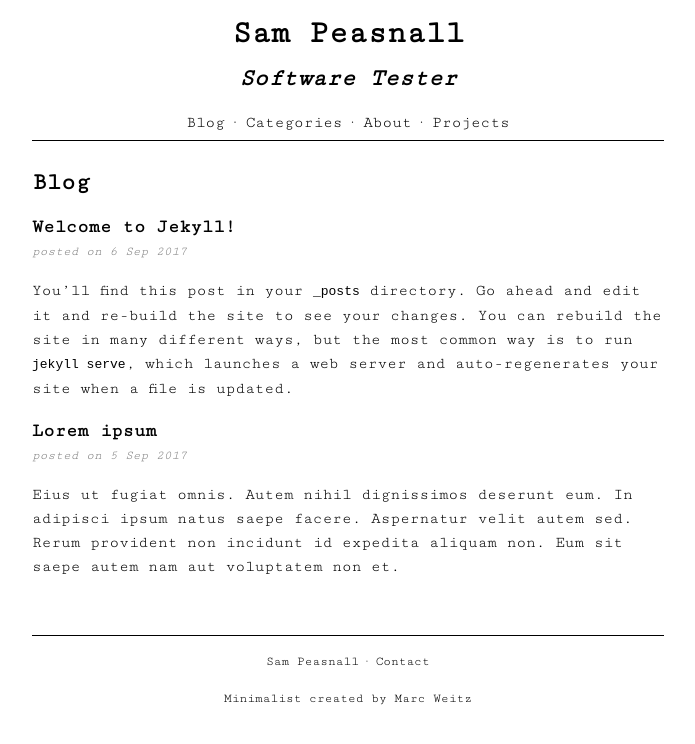
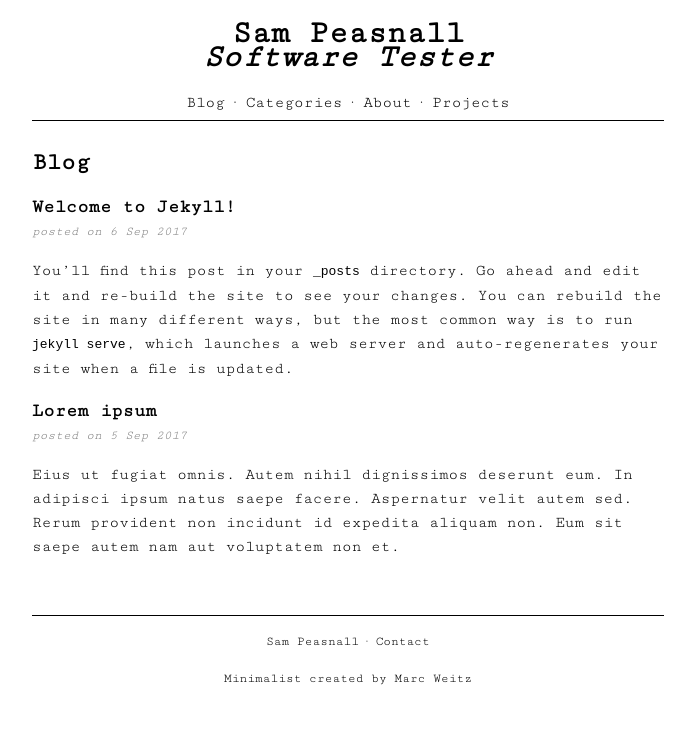
Before and after one commit to sampeas/sampeas.github.io, a Jekyll site: the page built from index.md, in a window 1280 px wide. Shown: the top 744 px of the page, without its empty margins (292-987 px from the left). Built offline with Jekyll 4.4.1, drawn with Linux system fonts in a browser that asks for light colours.

```diff
--- a/_includes/logo.html
+++ b/_includes/logo.html
@@ -1,6 +1,5 @@
 <div id="logo">
-  <a href="{{site.url}}{{site.baseurl}}/"><h1>Sam Peasnall</h1></a>
-  <h2><i>Software Tester</i></h2>
+  <a href="{{site.url}}{{site.baseurl}}/"><h1>Sam Peasnall<br><i>Software Tester</i></h1></a>
     <!--<img src="{{site.url}}{{site.baseurl}}/assets/images/logo.svg" alt="Logo"></img>
   </a>-->
 </div>
```
